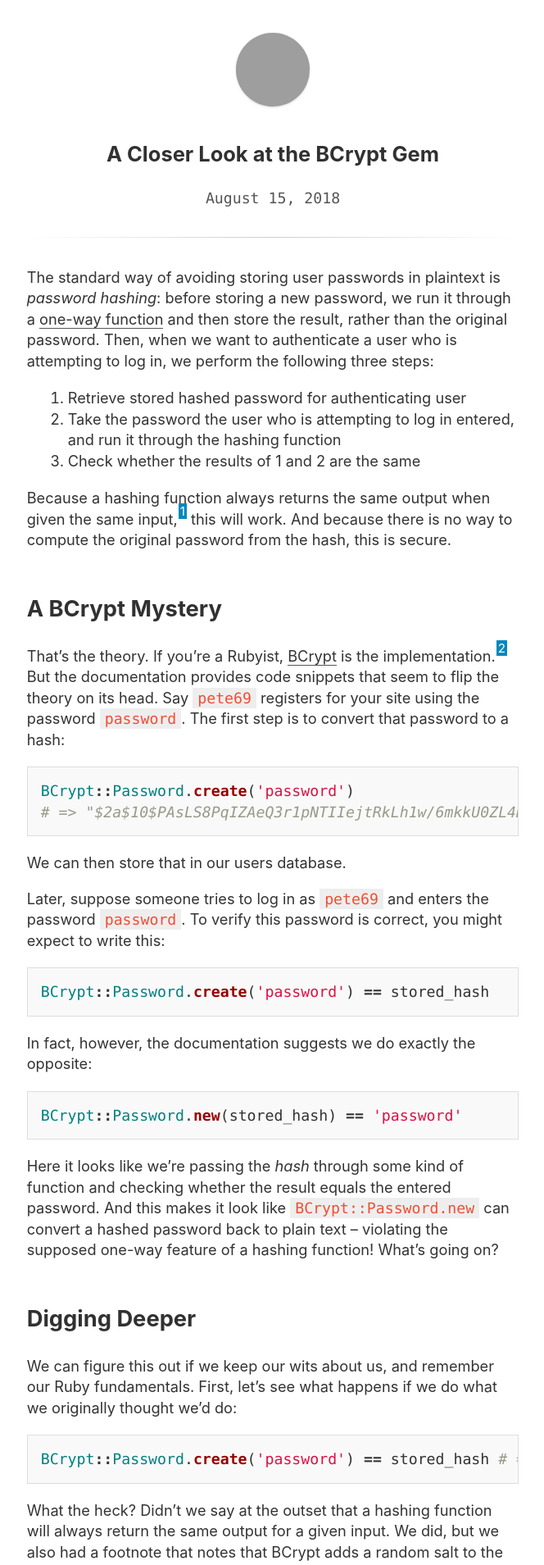
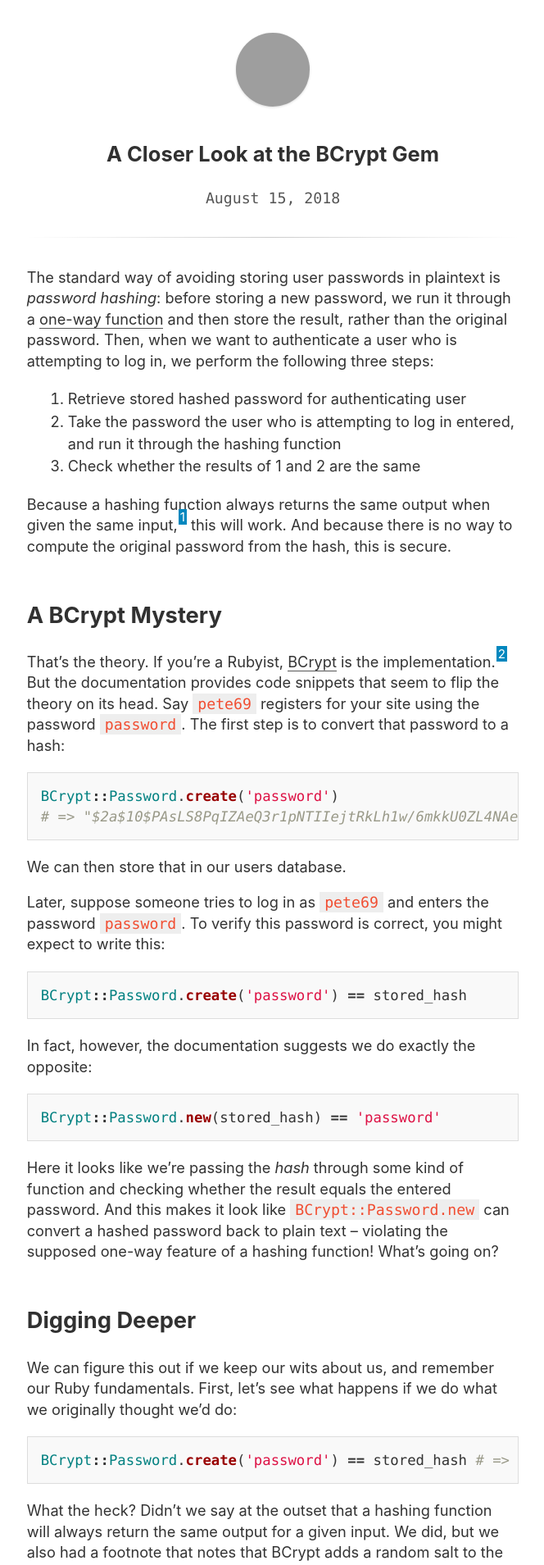
Before and after one commit to icevans/icevans.github.io, a Jekyll site: the page built from _posts/2018-08-15-bcrypt.md, in a window 1280 px wide. Shown: the top 1909 px of the page at 82% size, without its empty margins (307-971 px from the left). Built offline with Jekyll 4.4.1, drawn with Linux system fonts in a browser that asks for light colours; grey boxes are pictures that could not be loaded.

Commit message:
Tweak typgoraphy more

```diff
--- a/_sass/main.scss
+++ b/_sass/main.scss
@@ -159,7 +159,7 @@
   padding-left: 50px;
   li {
     word-wrap: break-word;
-    line-height: 1.4;
+    line-height: 1.5;
   }
   img {
     margin: 40px 0;
@@ -194,6 +194,7 @@
 }
 
 pre {
+  font-size: 0.95em;
   display: block;
   margin-top: 0;
   margin-bottom: 1rem;
```
